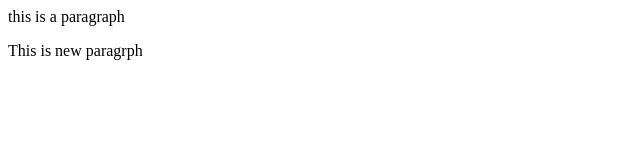
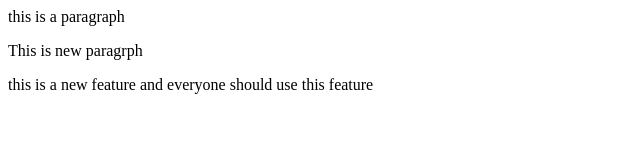
Before and after one commit to student-kuk/Localrrepo, a plain HTML site: page localrepo/index.html in a window 1280 px wide. Shown: the whole page, without its empty margins (0-640 px from the left). Drawn offline with Linux system fonts and the light colour scheme.

Commit message:
add feature

```diff
--- a/localrepo/index.html
+++ b/localrepo/index.html
@@ -1,2 +1,3 @@
 <p>this is a paragraph</p>
 <p>This is  new paragrph</p>
+<p>this is a new feature and everyone should use this feature</p>
```
